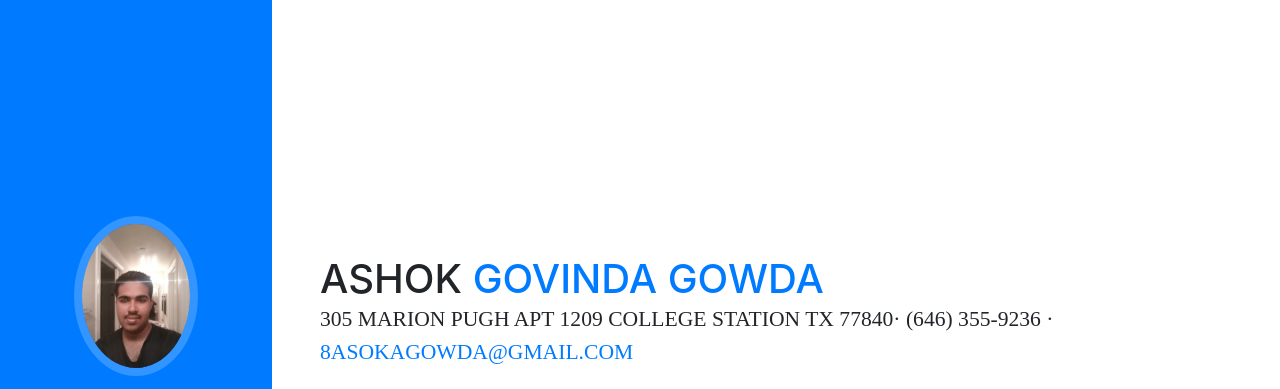
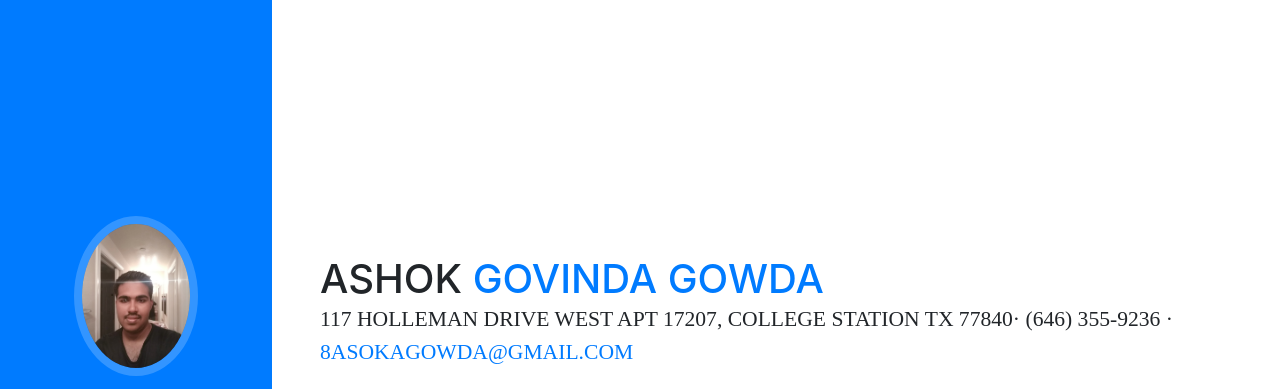
Before and after one commit to ashok-gowda/AshokGovindaGowda.github.io, a website with bundled scripts: page index.html in a window 1280 px wide. Shown: the top 389 px of the page. Built offline with nearby package versions, Linux system fonts and the light colour scheme; a web font is replaced by a local one.

Commit message:
Update index.html

```diff
--- a/index.html
+++ b/index.html
@@ -65,7 +65,7 @@
           <h1 class="mb-0">Ashok
             <span class="text-primary">Govinda Gowda</span>
           </h1>
-          <div class="subheading mb-5">305 Marion Pugh Apt 1209 College Station TX 77840· (646) 355-9236 ·
+          <div class="subheading mb-5">117 Holleman Drive West Apt 17207, College Station TX 77840· (646) 355-9236 ·
             <a href="mailto:name@email.com">8asokagowda@gmail.com</a>
           </div>
           <p class="mb-5"> I am experienced in software development both frontend and backend and am currently looking out for job opportunities</p>
```
